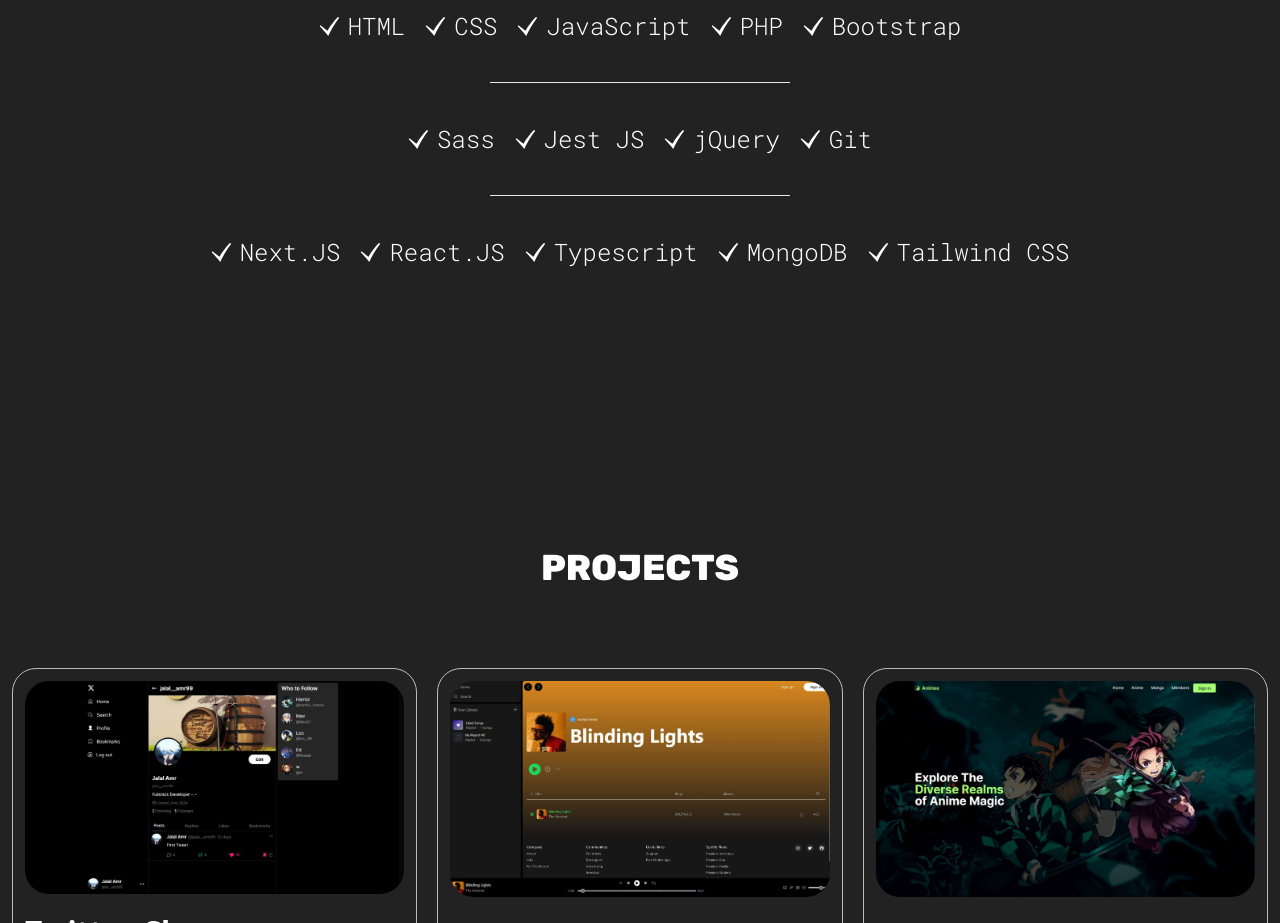
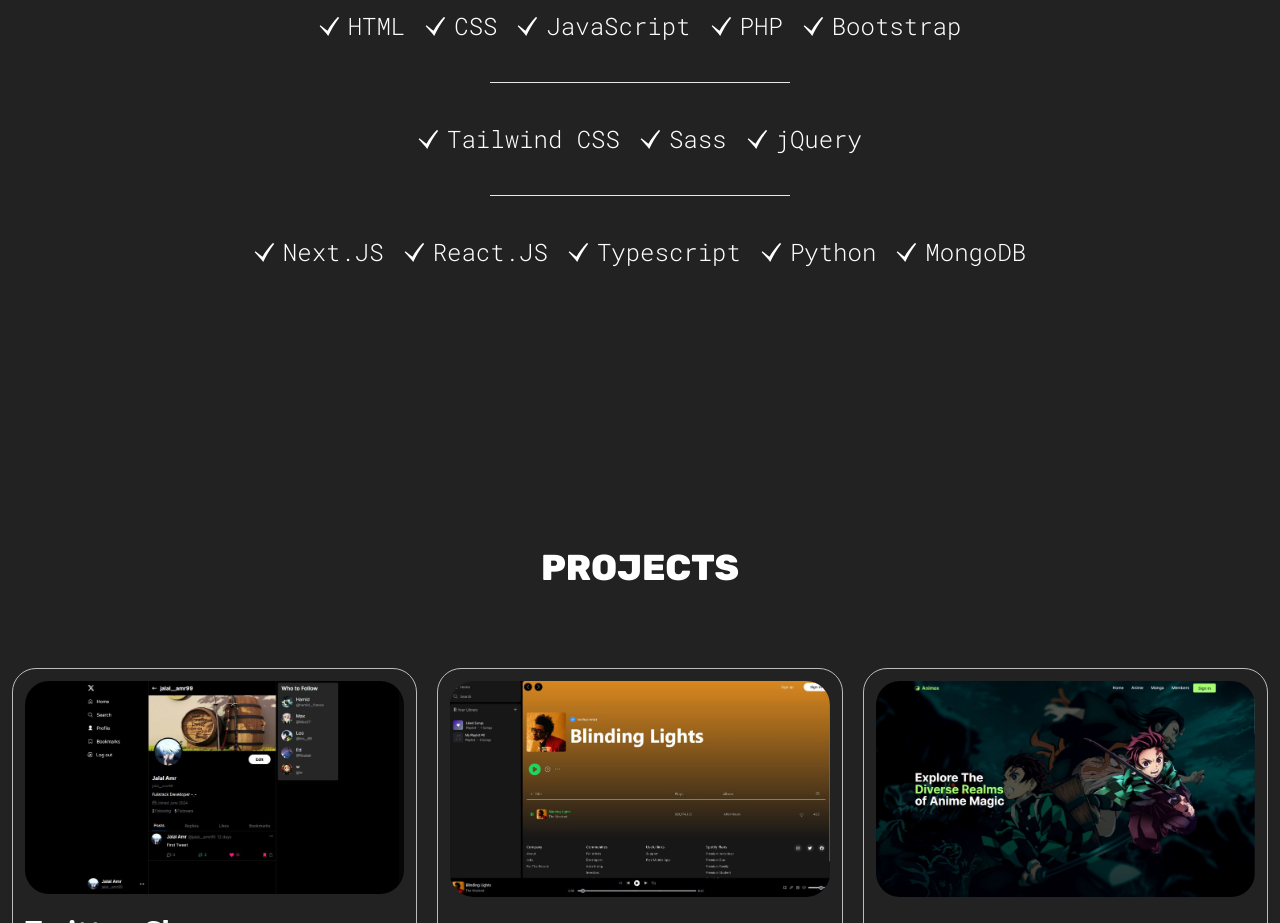
Before and after one commit to Jalal-Amourgha/Jalal-Amourgha.github.io, a React (Vite) app: page / in a window 1280 px wide. Shown: the part 2080-3003 px from the top of the page. Built offline with nearby package versions, Linux system fonts and the light colour scheme.

Commit message:
new technologie

```diff
--- a/src/constants/index.ts
+++ b/src/constants/index.ts
@@ -101,17 +101,11 @@ export const skills = [
   },
   {
     label: "frameworks",
-    technologies: ["Sass", "Jest JS", "jQuery", "Git"],
+    technologies: ["Tailwind CSS", "Sass", "jQuery"],
   },
   {
     label: "Backend",
-    technologies: [
-      "Next.JS",
-      "React.JS",
-      "Typescript",
-      "MongoDB",
-      "Tailwind CSS",
-    ],
+    technologies: ["Next.JS", "React.JS", "Typescript", "Python", "MongoDB"],
   },
 ];
 
```
